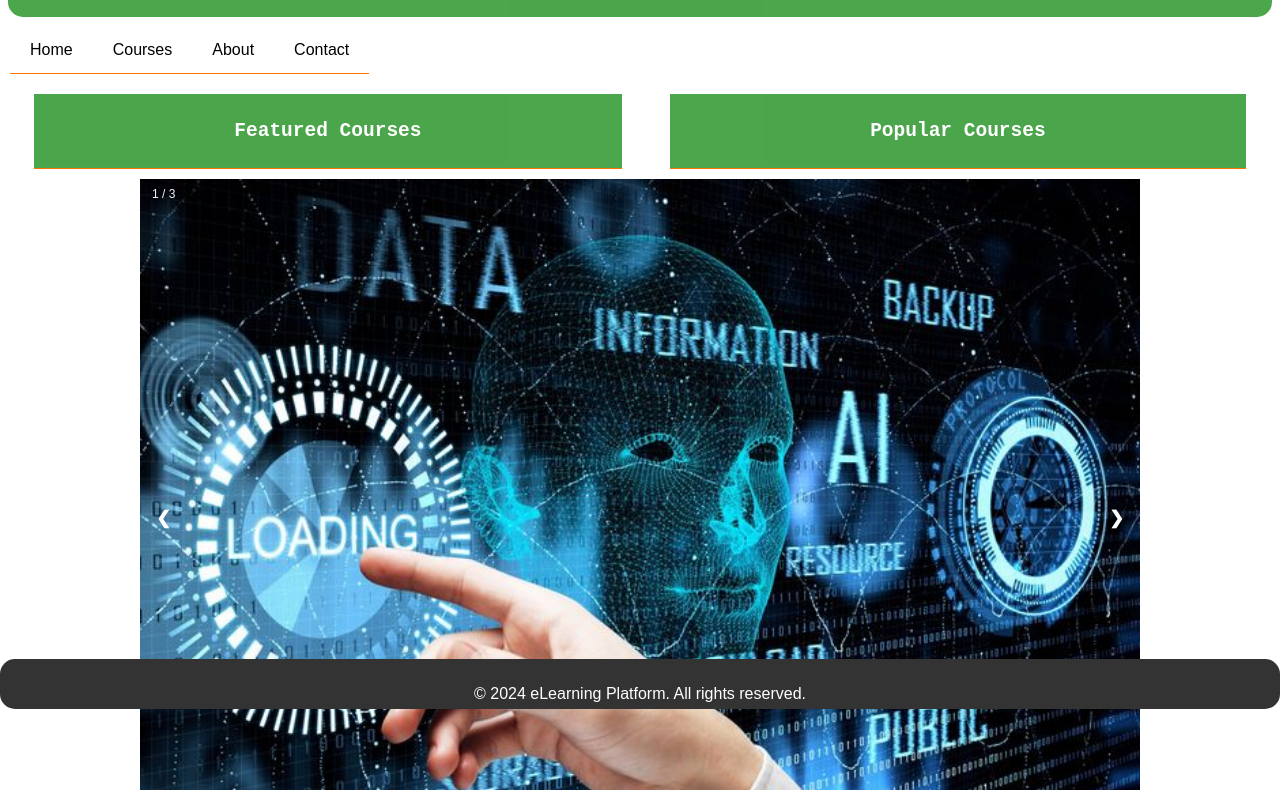
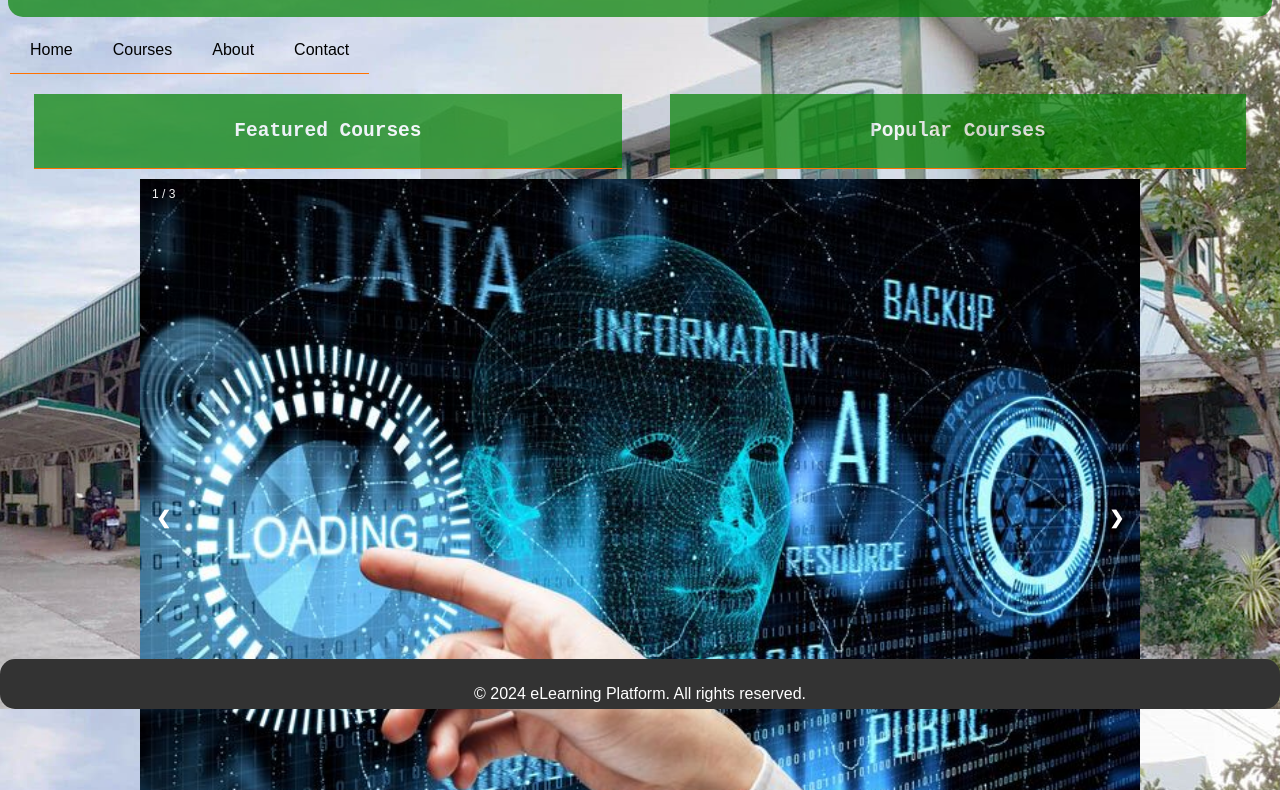
Before and after one commit to John04123/elearning, a plain HTML site: page index.html in a window 1280 px wide. Shown: the part 91-881 px from the top of the page. Drawn offline with Linux system fonts and the light colour scheme; the site is published under a folder, as on GitHub Pages, so addresses that start at the root find nothing.

Commit message:
Update styles.css

```diff
--- a/styles.css
+++ b/styles.css
@@ -2,7 +2,7 @@
 * {box-sizing:border-box}
 body {
     font-family: Arial, sans-serif;
-    background-image: url(/assets/cvsu.jpg);
+    background-image: url(assets/cvsu.jpg);
     background-repeat: no-repeat;
     background-size: cover;
     background-position: center;
```
